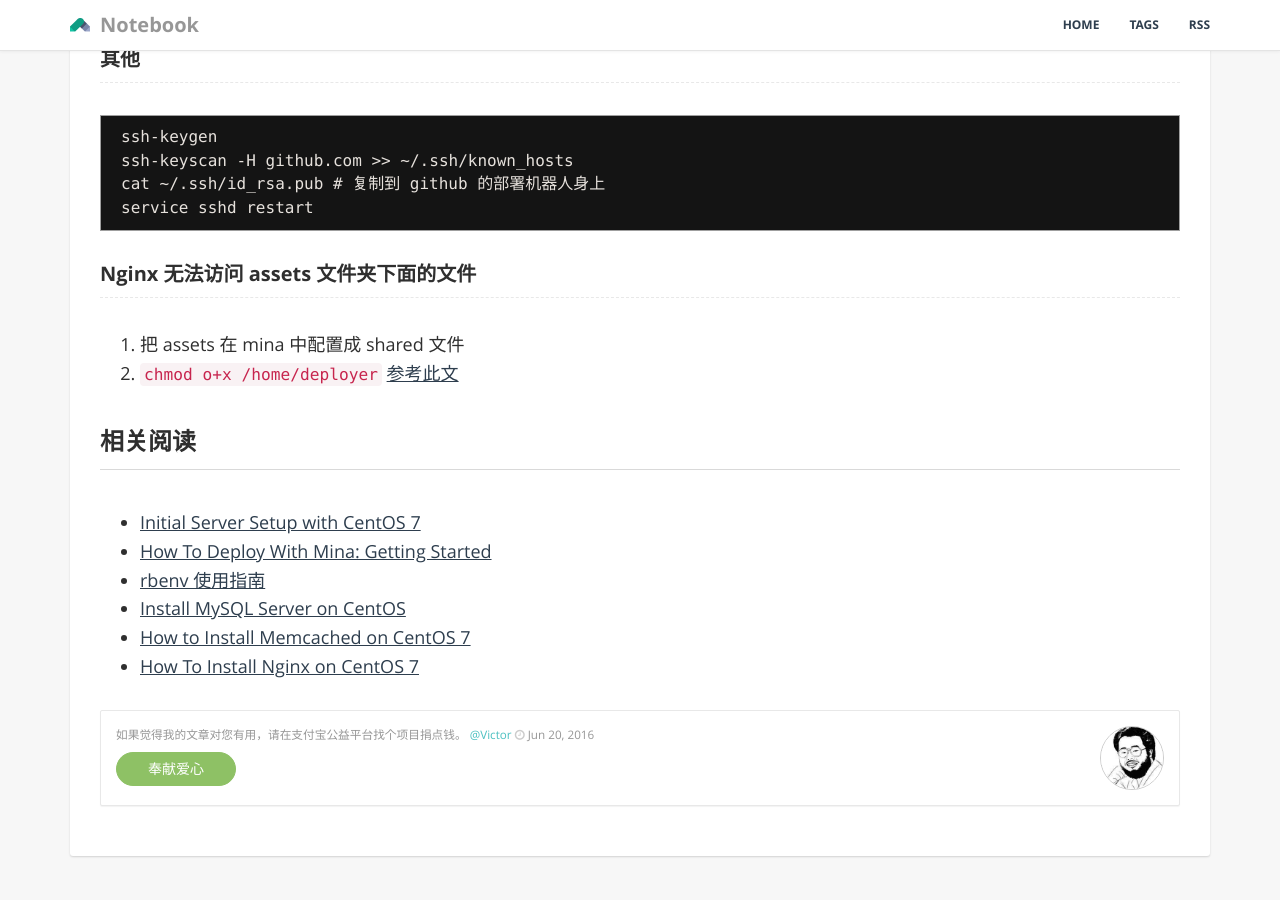
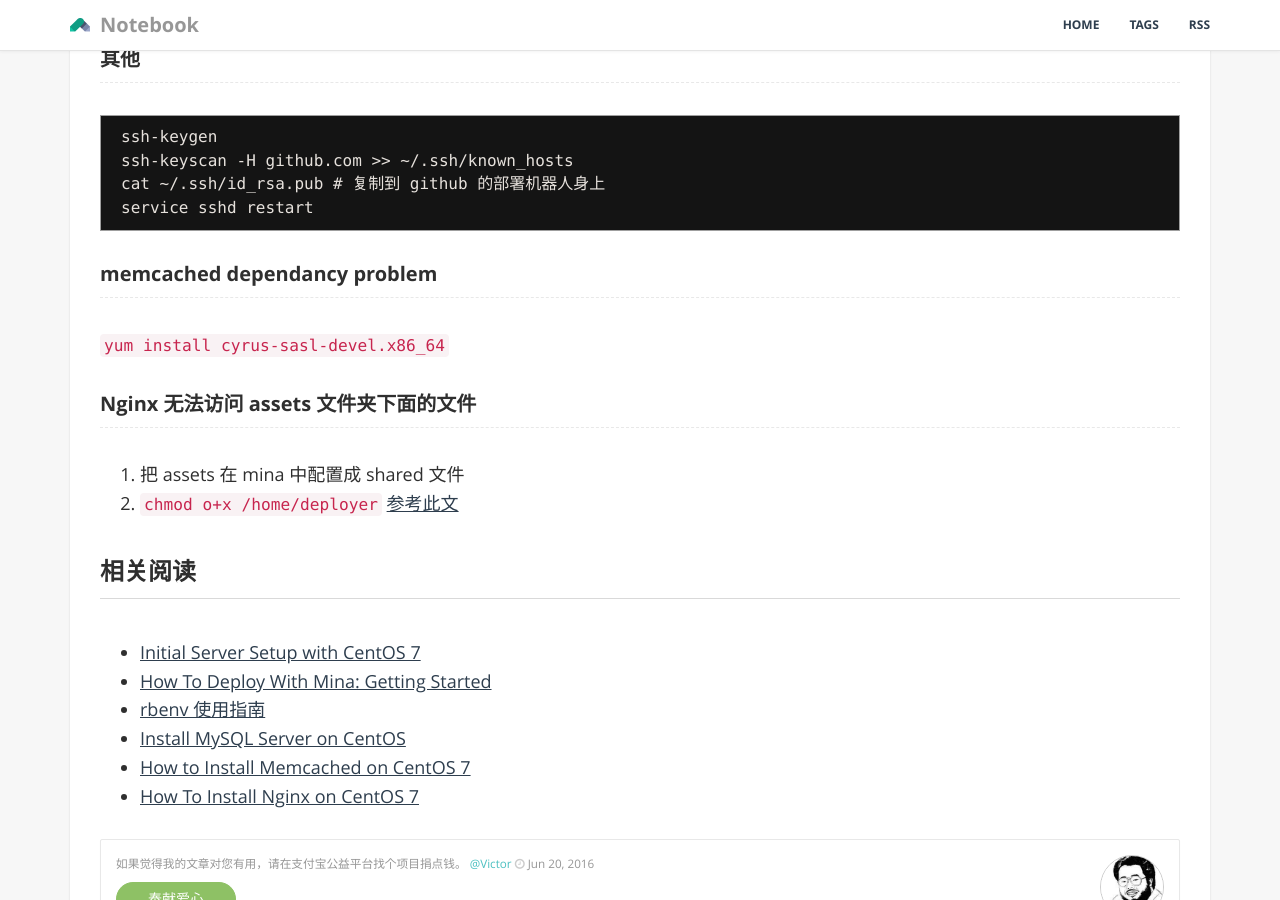
Before and after one commit to GiaoGiaoCat/GiaoGiaoCat.github.io, a Jekyll site: the page built from _posts/201606/2016-06-21-centos-server.md, in a window 1280 px wide and 900 px high, scrolled down 4737 px. Built offline with Jekyll 4.4.1, drawn with Linux system fonts in a browser that asks for light colours.

Commit message:
fix centos

````diff
--- a/_posts/201606/2016-06-21-centos-server.md
+++ b/_posts/201606/2016-06-21-centos-server.md
@@ -204,6 +204,11 @@ cat ~/.ssh/id_rsa.pub # 复制到 github 的部署机器人身上
 service sshd restart
 ```
 
+### memcached dependancy problem
+
+`yum install cyrus-sasl-devel.x86_64`
+
+
 ### Nginx 无法访问 assets 文件夹下面的文件
 
 1. 把 assets 在 mina 中配置成 shared 文件
````
